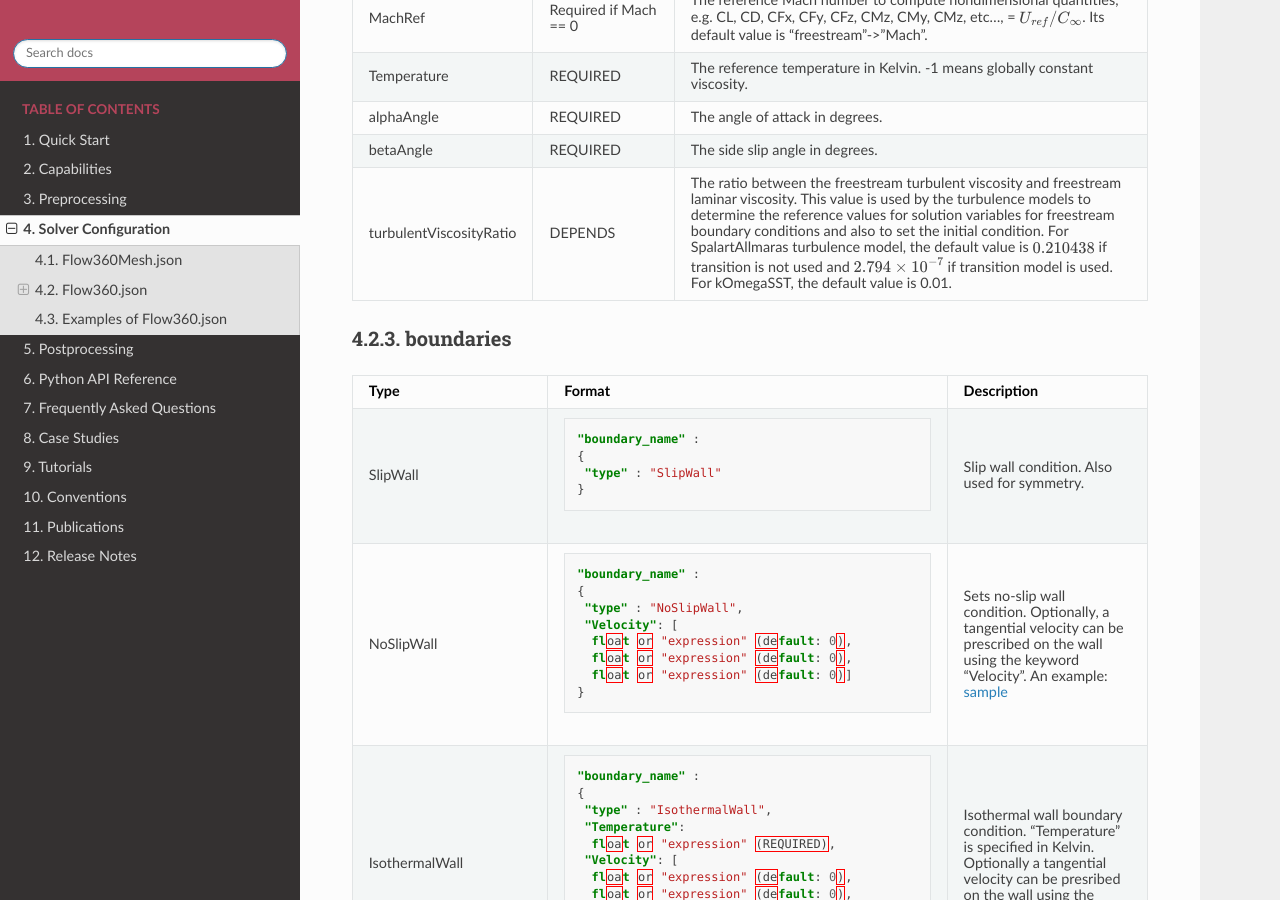
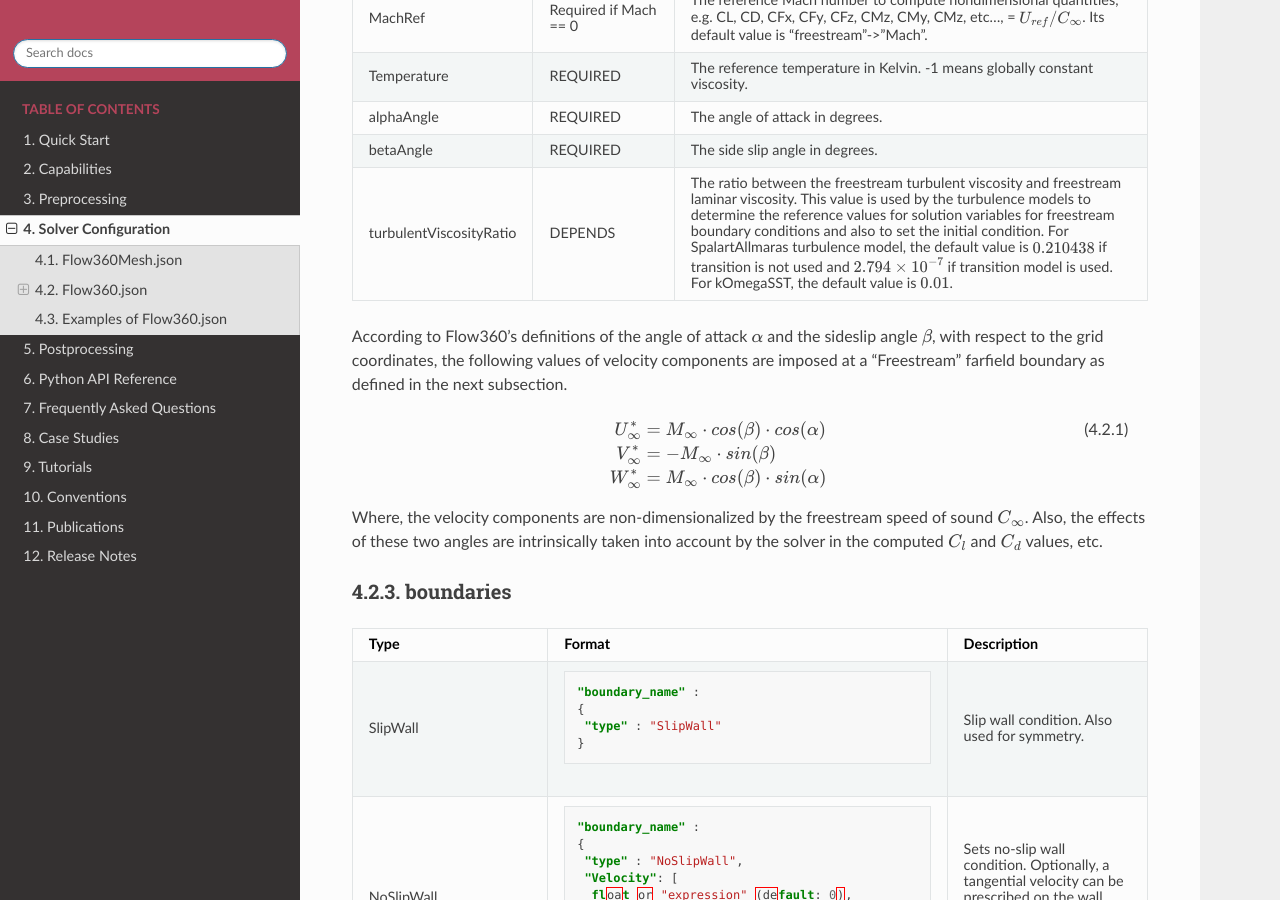
Before and after one commit to flexcompute-readthedocs/Flow360Documentation, a Sphinx documentation site: the page built from docs/source/solverConfiguration/solverConfiguration.rst, in a window 1280 px wide and 900 px high, scrolled down 1476 px. Built offline with Sphinx 7.4.7 and the Read the Docs theme 2.0.0, drawn with Linux system fonts in a browser that asks for light colours.

Commit message:
The materials related to alpha and beta angles were updated

```diff
--- a/docs/source/examples.rst
+++ b/docs/source/examples.rst
@@ -6,8 +6,8 @@
 .. toctree::
    :maxdepth: 2
 
+   examples/naca0012_caseStudy
    examples/hlcrm
    examples/dpw4
    examples/om6_caseStudy
    examples/betDiskSteady_caseStudy
-   examples/naca0012_caseStudy
--- a/docs/source/solverConfiguration/freestreamTable.csv
+++ b/docs/source/solverConfiguration/freestreamTable.csv
@@ -6,4 +6,4 @@
 Temperature@ REQUIRED@ The reference temperature in Kelvin. -1 means globally constant viscosity.
 alphaAngle@ REQUIRED@ The angle of attack in degrees.
 betaAngle@ REQUIRED@ The side slip angle in degrees.
-turbulentViscosityRatio@ DEPENDS@ The ratio between the freestream turbulent viscosity and freestream laminar viscosity. This value is used by the turbulence models to determine the reference values for solution variables for freestream boundary conditions and also to set the initial condition. For SpalartAllmaras turbulence model, the default value is :math:`0.210438` if transition is not used and :math:`2.794\times10^{-7}` if transition model is used. For kOmegaSST, the default value is 0.01.
+turbulentViscosityRatio@ DEPENDS@ The ratio between the freestream turbulent viscosity and freestream laminar viscosity. This value is used by the turbulence models to determine the reference values for solution variables for freestream boundary conditions and also to set the initial condition. For SpalartAllmaras turbulence model, the default value is :math:`0.210438` if transition is not used and :math:`2.794\times10^{-7}` if transition model is used. For kOmegaSST, the default value is :math:`0.01`.
--- a/docs/source/solverConfiguration/solverConfiguration.rst
+++ b/docs/source/solverConfiguration/solverConfiguration.rst
@@ -75,6 +75,17 @@
    :widths: 20, 20, 70
    :header-rows: 1
    :delim: @
+
+According to Flow360's definitions of the angle of attack :math:`\alpha` and the sideslip angle :math:`\beta`, with respect to the grid coordinates, the following values of velocity components are imposed at a “Freestream” farfield boundary as defined in the next subsection.
+
+.. math::
+      :label: FreestreamBC
+
+	  U^*_{\infty} &= M_{\infty} \cdot cos(\beta) \cdot cos(\alpha) \\
+      V^*_{\infty} &= - M_{\infty} \cdot sin(\beta) \\
+      W^*_{\infty} &= M_{\infty} \cdot cos(\beta) \cdot sin(\alpha)
+
+Where, the velocity components are non-dimensionalized by the freestream speed of sound :math:`C_{\infty}`. Also, the effects of these two angles are intrinsically taken into account by the solver in the computed :math:`C_l` and :math:`C_d` values, etc.
 
 .. _boundariesParameters:
 
```
Also changed, not shown: docs/source/examples/naca0012_caseStudy.rst (+3 -14 lines).
